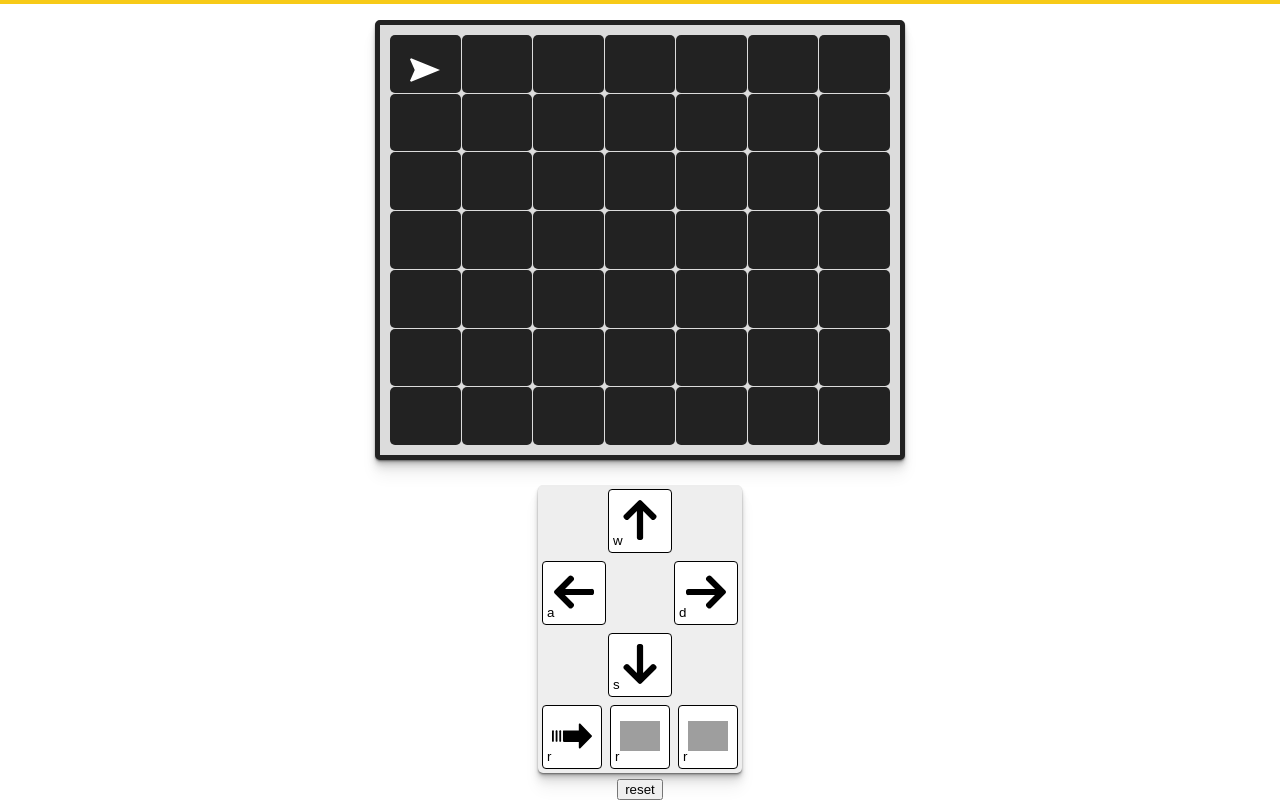
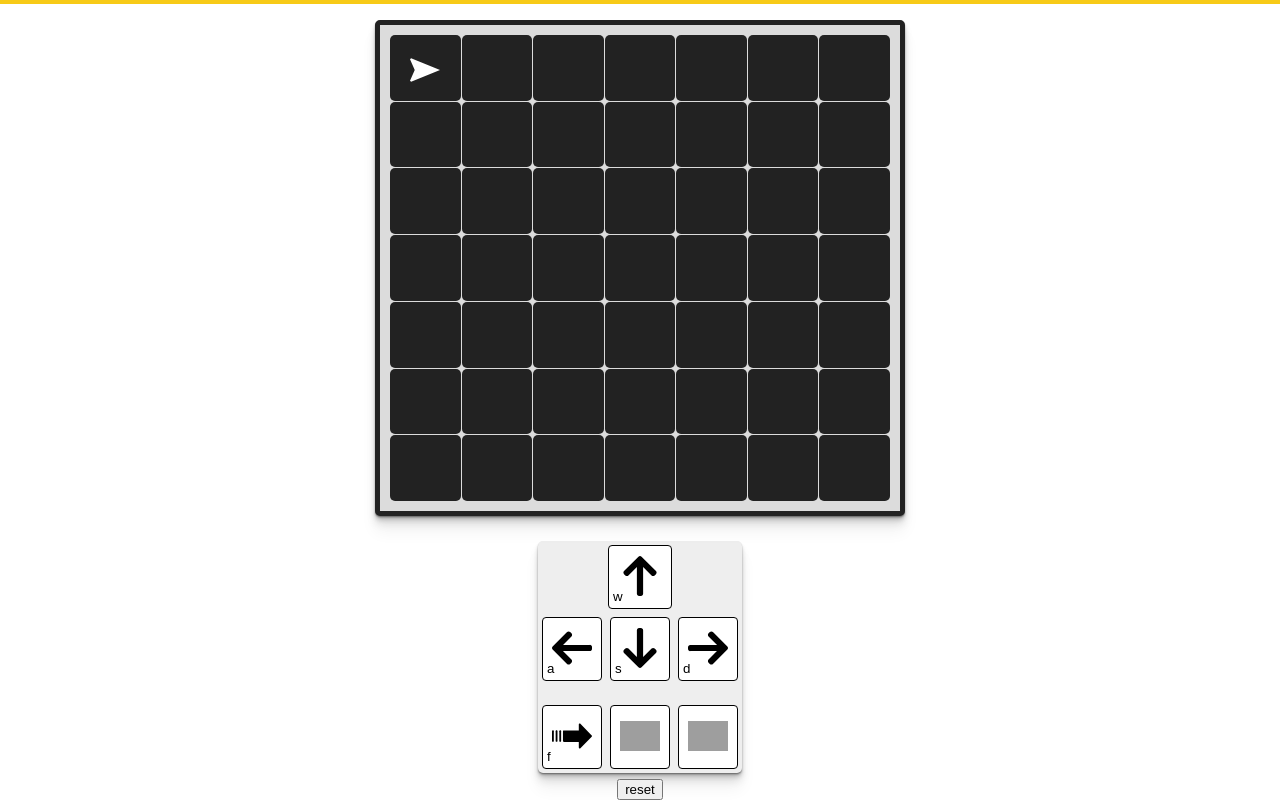
Before and after one commit to Ezeial/42GAME-CLONE, a React (Create React App) app: page / in a window 1280 px wide. Built offline with nearby package versions, Linux system fonts and the light colour scheme; grey boxes are pictures that could not be loaded.

Commit message:
add key listener for add queue

```diff
--- a/src/components/Action.js
+++ b/src/components/Action.js
@@ -26,6 +26,7 @@ const Row = styled.div`
   display: flex;
   justify-content: ${(props) => (props.alone ? "center" : "space-between")};
   width: 100%;
+  ${(props) => props.mt && `margin-top: ${props.mt}px;`}
 `;
 
 const Svg = styled.img`
@@ -50,6 +51,31 @@ export default function Action() {
     }
   }
 
+  window.addEventListener("keypress", (event) => actionsByKey(event.key));
+
+  function actionsByKey(key) {
+    console.log("dddd");
+    switch (key) {
+      case "w":
+        add(Directions.TOP);
+        break;
+      case "a":
+        add(Directions.LEFT);
+        break;
+      case "s":
+        add(Directions.BOTTOM);
+        break;
+      case "d":
+        add(Directions.RIGHT);
+        break;
+      case "f":
+        add("FORWARD");
+        break;
+      default:
+        return;
+    }
+  }
+
   return (
     <Container>
       <Row alone>
@@ -61,23 +87,21 @@ export default function Action() {
         <ActionButton keyHelper="a" onClick={() => add(Directions.LEFT)}>
           <Svg src={Move} rotate={0} />
         </ActionButton>
+        <ActionButton keyHelper="s" onClick={() => add(Directions.BOTTOM)}>
+          <Svg src={Move} rotate={270} />
+        </ActionButton>
         <ActionButton keyHelper="d" onClick={() => add(Directions.RIGHT)}>
           <Svg src={Move} rotate={180} />
         </ActionButton>
       </Row>
-      <Row alone>
-        <ActionButton keyHelper="s" onClick={() => add(Directions.BOTTOM)}>
-          <Svg src={Move} rotate={270} />
-        </ActionButton>
-      </Row>
-      <Row>
-        <ActionButton keyHelper="r" onClick={() => add("FORWARD")}>
+      <Row mt={16}>
+        <ActionButton keyHelper="f" onClick={() => add("FORWARD")}>
           <Svg src={Forward} />
         </ActionButton>
-        <ActionButton keyHelper="r" onClick={handleRunning}>
+        <ActionButton onClick={handleRunning}>
           <Svg src={isRunning ? Pause : Play} />
         </ActionButton>
-        <ActionButton keyHelper="r" onClick={executeLastAction}>
+        <ActionButton onClick={executeLastAction}>
           <Svg src={Run} />
         </ActionButton>
       </Row>
```
